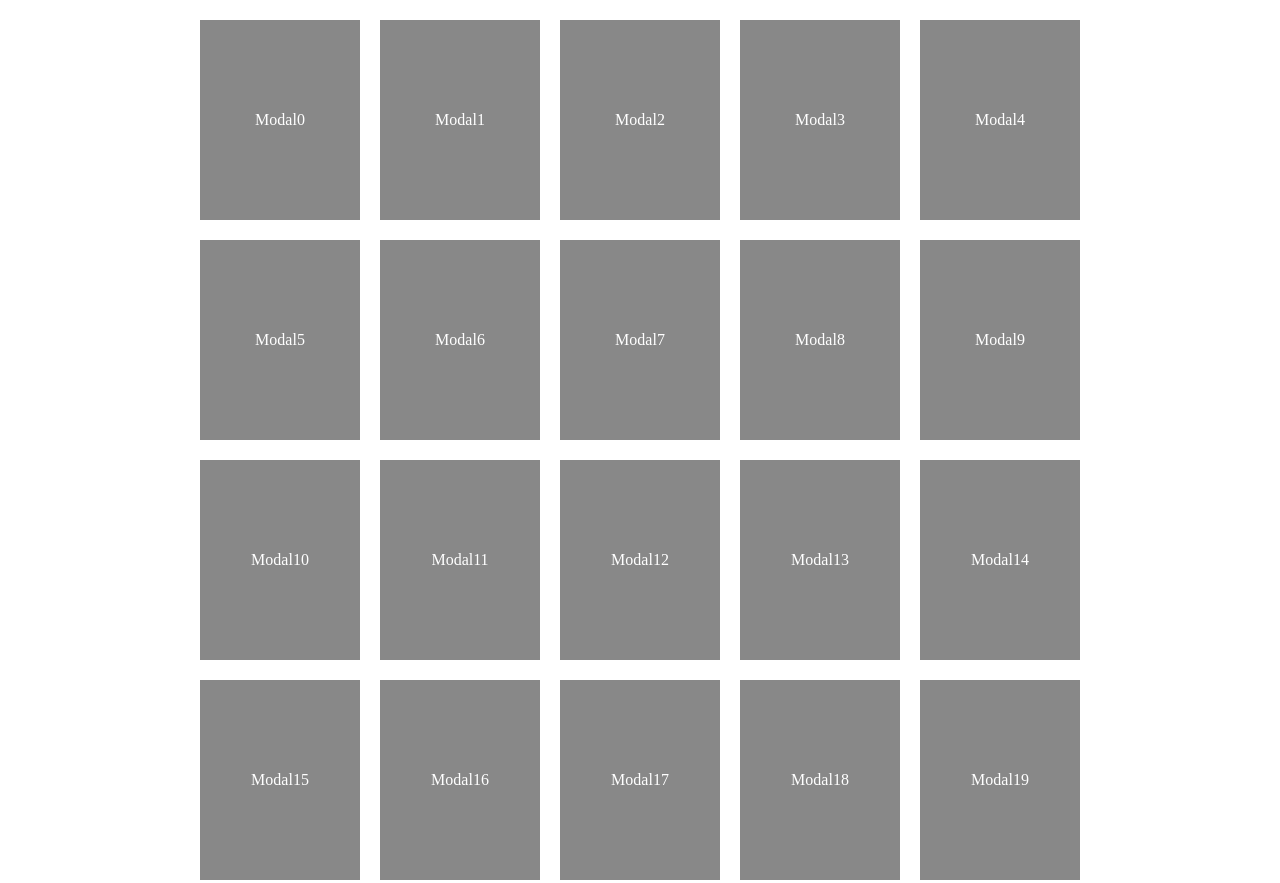
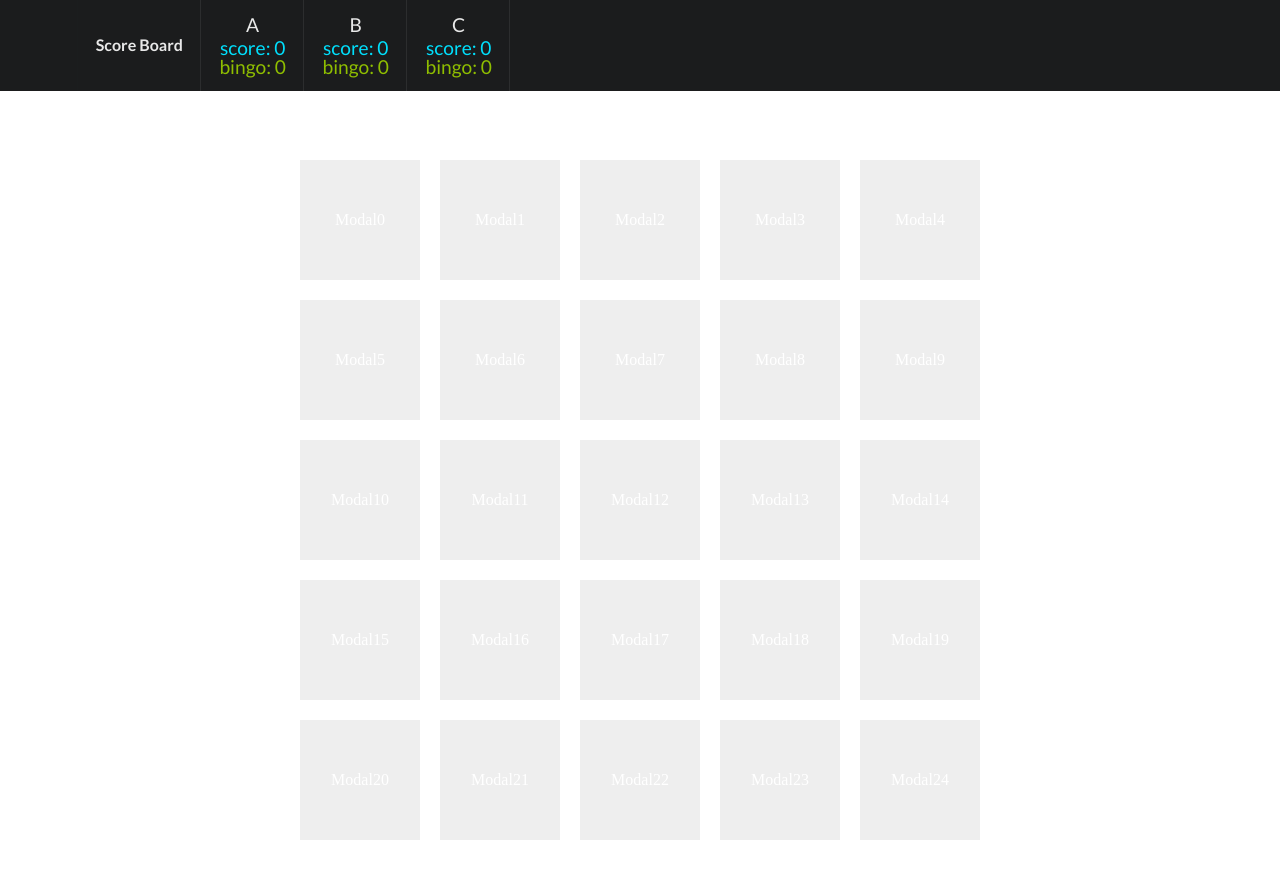
Before and after one commit to choijaewoong/bingo_project, a website: page public/bingo.html in a window 1280 px wide. Shown: the top 883 px of the page. Drawn offline with nearby package versions, Linux system fonts and the light colour scheme.

Commit message:
header score board 생성 및 디자인 수정

```diff
--- a/public/bingo.html
+++ b/public/bingo.html
@@ -16,7 +16,13 @@
 </head>
 <body>
     <div class="wrapper">
-        <header></header>
+        <div class="ui fixed inverted menu">
+            <ul id="header__team-list" class="ui container">
+                <li class="header item">
+                    <a href="#">Score Board</a>
+                </li>
+            </ul>
+        </div>
         <div class="container__bingo">
             <ul class="bingo-card">
                 <!-- Card Item -->
--- a/public/src/bingo.css
+++ b/public/src/bingo.css
@@ -47,6 +47,9 @@
 a {
     color: #fff;
 }
+a:hover {
+    color: #fff;
+}
 
 * {
   -webkit-box-sizing: border-box;
@@ -60,8 +63,8 @@
 }*/
 
 .container__bingo {
-    width: 920px;
-    margin: 0 auto;
+    width: 700px;
+    margin: 150px auto;
 }
 .container__left {
     float:left;
@@ -76,9 +79,23 @@
     background-color: #aaa;
 }
 
-.bingo-card {
-    margin: 10px;
+.header__team {
+    flex-direction: column;
 }
+.header__team .name {
+    font-size: 1.2em;
+    padding-bottom: 4px;
+}
+.header__team .score {
+    font-size: 1.2em;
+    color: #00DFFC;
+
+}
+.header__team .bingo {
+    font-size: 1.2em;
+    color: #8FBE00;
+}
+
 .bingo-card:after {
     display:block;
     overflow:hidden;
@@ -87,14 +104,14 @@
     content: '';
 }
 
-.bingo-card--item {
+.bingo-card__item {
     float: left;
     margin: 10px;
-    width: 160px;
-    height: 200px;
+    width: 120px;
+    height: 120px;
 }
 
-.card--link {
+.card__link {
     display: -webkit-flex;
     display: flex;
     -webkit-align-items: center;
@@ -103,5 +120,5 @@
     justify-content: center;
     width: 100%;
     height: 100%;
-    background-color: #888;
+    background-color: #eee;
 }
--- a/public/src/bingo.js
+++ b/public/src/bingo.js
@@ -158,8 +158,21 @@
 };
 const SIZE = 5;
 
+$(function() {
 
-$(function() {
+    // 헤더 초기 세팅
+    var teamList = $("#header__team-list");
+    var teamScoreItem = "";
+    for(var i = 0; i<Team.teams.length; i++) {
+        let team = Team.teams[i];
+        teamScoreItem +=
+            '<li class="item header__team">\
+                    <strong class="name">' + team.name + '</strong>\
+                    <span id="header-score-' + team.name + '" class="score">score: ' + team.score + '</span>\
+                    <span id="header-bingo-' + team.name + '" class="bingo">bingo: ' + team.bingoCount + '</span>\
+            </li>';
+    }
+    teamList.append(teamScoreItem);
 
     // 빙고 보드 생성
     var cardList = $(".bingo-card");
@@ -167,18 +180,18 @@
     for (var i = 0; i<Bingo.questions.length; i++) {
         let question = Bingo.questions[i];
         cardItem +=
-            "<li class='bingo-card--item'>\
-                <a id='question-" + question.num + "' class='card--link' href='#modal' data-num=" + question.num + " data-question='question-" + question.question + "'>Modal" + question.num + "</a>\
+            "<li class='bingo-card__item'>\
+                <a id='question-" + question.num + "' class='card__link' href='#modal' data-num=" + question.num + " data-question='question-" + question.question + "'>Modal" + question.num + "</a>\
             </li>";
     }
     cardList.append(cardItem);
 
     // 팀 선택 라디오 생성
     var btnSelectTeam = $("#radio-btn-team");
-    var teamItem = "";
+    var teamBtnItem = "";
     for(var i = 0; i<Team.teams.length; i++) {
         let team = Team.teams[i];
-        teamItem +=
+        teamBtnItem +=
             "<div class='field'>\
                 <div class='ui radio checkbox'>\
                     <input type='radio' name='team' value='"+ i + "'/>\
@@ -186,26 +199,11 @@
                 </div>\
             </div>";
     }
-    btnSelectTeam.append(teamItem);
+    btnSelectTeam.append(teamBtnItem);
 
-    $('.ui.checkbox').checkbox();
+    $('.ui.checkbox').checkbox(); // checkbox full features
 
-    // $('.modal').modal({
-    //     num: -1,
-    //     ready: function(modal, trigger) {
-    //         let question = trigger.data('question');
-    //         questionNum = trigger.data('num');
-    //         modal.find('.modal-content').text(question);
-    //     },
-    //     complete: function() {
-    //         let teamNum = $(this).find('input[name=team]:checked').val();
-    //         let team = Team.teams[teamNum];
-    //         changeColor(team, questionNum);
-    //         rightQuestion(team, questionNum);
-    //         hitBingo(team, questionNum);
-    //     }
-    // });
-    $('.card--link').click(function(e){
+    $('.card__link').click(function(e){
         let modal = $("#modal");
         let trigger = this.dataset;
         let questionNum = parseInt(trigger['num']);
@@ -217,15 +215,19 @@
             onApprove: function() {
                 let teamNum = modal.find('input[name=team]:checked').val();
                 let team = Team.teams[teamNum];
-                changeColor(team, questionNum);
-                rightQuestion(team, questionNum);
-                hitBingo(team, questionNum);
+                setScore(team, questionNum);
             }
         })
         .modal('show');
     });
 });
 
+function setScore(team, questionNum) {
+    changeColor(team, questionNum);
+    rightQuestion(team, questionNum);
+    hitBingo(team, questionNum);
+    setScoreBoard(team);
+}
 function changeColor(team, questionNum) {
     $("#question-" + questionNum).css('background-color', team.teamColor);
 }
@@ -233,7 +235,6 @@
     team.rightQuestions.push(questionNum);
     team.score += 10;
 }
-
 function hitBingo(team, questionNum) {
     var temp = 0;
     if(isColBingo(team, questionNum)) {
@@ -257,6 +258,13 @@
         let temp = Team.teams[i];
         console.log(temp.name + ": " + temp.score);
     }
+}
+function setScoreBoard(team) {
+    var teamScore = $("#header-score-" + team.name);
+    var teamBingo = $("#header-bingo-" + team.name);
+    console.log(teamScore.text() + "/" + teamBingo.text());
+    teamScore.text("score: " + team.score);
+    teamBingo.text("bingo: " + team.bingoCount);
 }
 
 // 행 검사
```
